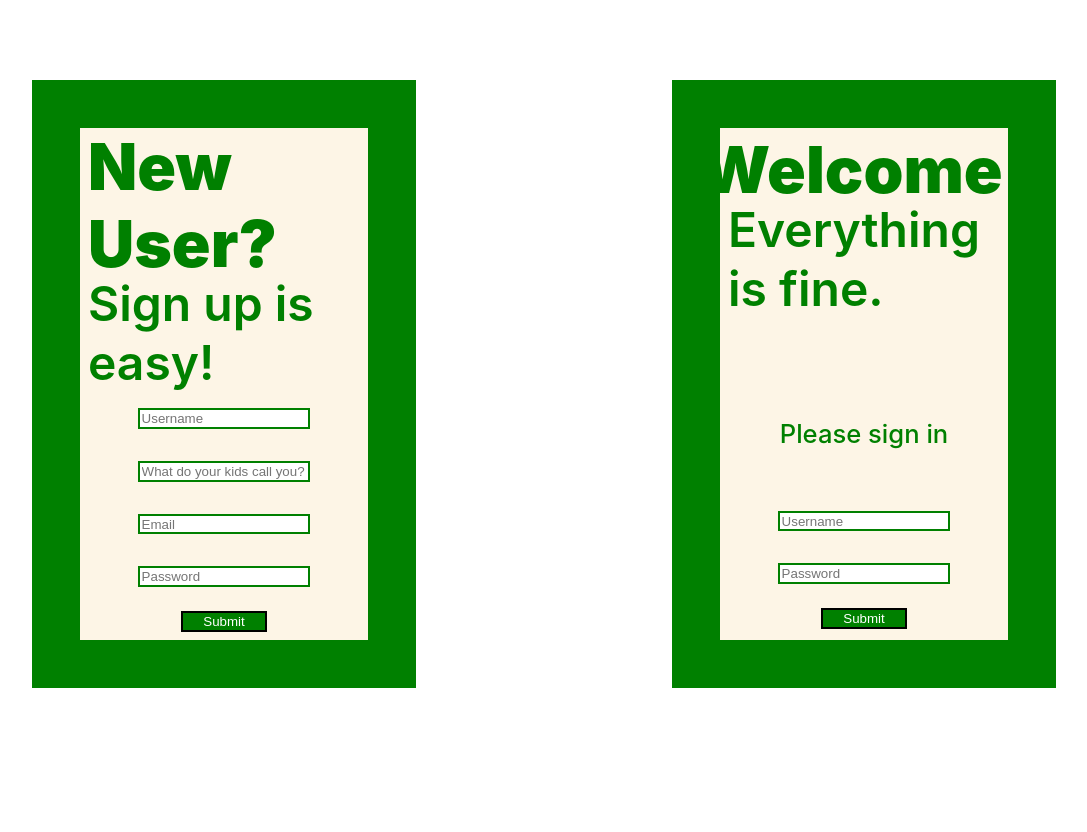
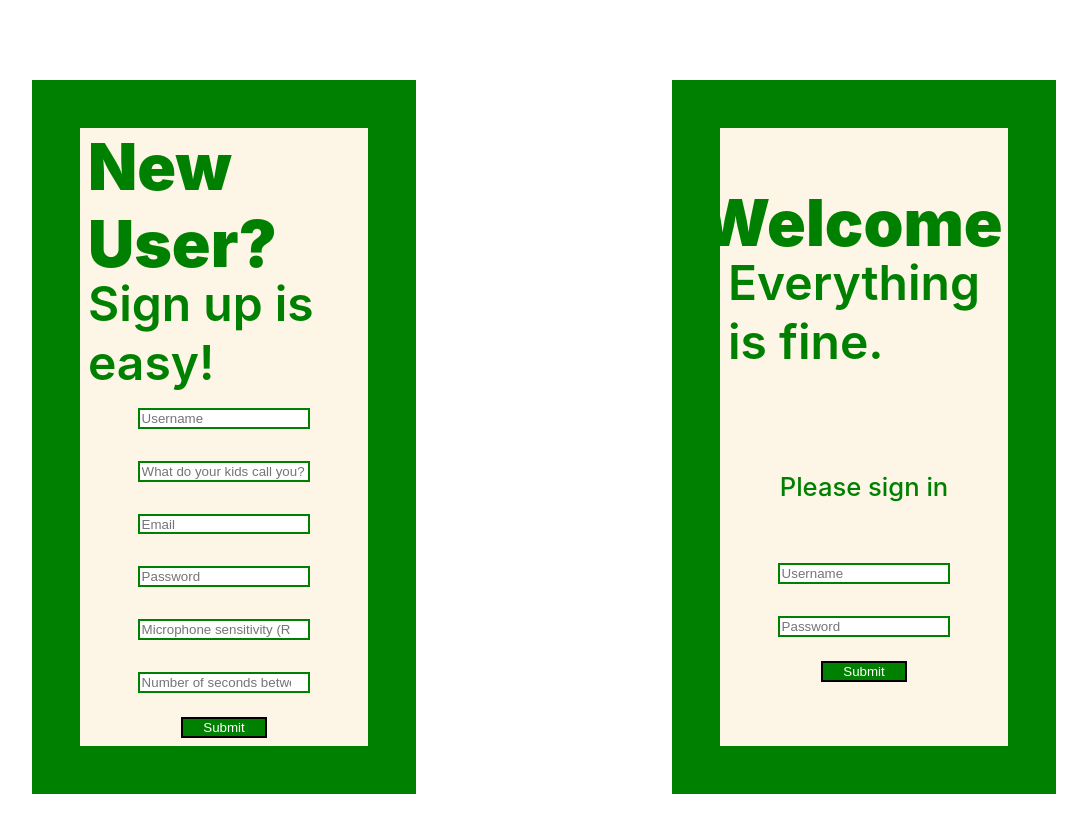
Before and after one commit to noise-controller-app/front-end, a React (Create React App) app in the folder noise-controller/: page / in a window 1280 px wide. Shown: the top 832 px of the page, without its empty margins (96-1183 px from the left). Before the commit the page ends 800 px from the top, so only its background shows below. Built offline with nearby package versions, Linux system fonts and the light colour scheme.

Commit message:
Added new fields to registration box

```diff
--- a/noise-controller/src/components/Login.js
+++ b/noise-controller/src/components/Login.js
@@ -110,7 +110,7 @@ function LoginForm(props) {
       <StyledField name="username" placeholder="Username" />
 
       {errors.password && touched.password && <Alert>{errors.password}</Alert>}
-      <StyledField name="password" placeholder="Password" />
+      <StyledField type="password" name="password" placeholder="Password" />
 
       <StyledSubmitButton
         type="submit"
--- a/noise-controller/src/components/RegisterForm.js
+++ b/noise-controller/src/components/RegisterForm.js
@@ -108,10 +108,19 @@ function UserForm({ touched, errors }) {
       <StyledField name="email" placeholder="Email" />
 
       {errors.password && touched.password && <Alert>{errors.password}</Alert>}
-      <StyledField name="password" placeholder="Password" />
+      <StyledField type="password" name="password" placeholder="Password" />
 
-      {/* {errors.classroom && touched.classroom &&<Alert>{errors.classroom}</Alert>}
-        <StyledField name="classroom" placeholder="Classroom Name" /> */}
+      <StyledField
+        type="number"
+        name="mic_sensitivity"
+        placeholder="Microphone sensitivity (Recommended: 1.25 to 3.75)"
+      />
+
+      <StyledField
+        type="number"
+        name="animal_change_time"
+        placeholder="Number of seconds between new animals"
+      />
 
       <StyledSubmitButton type="submit" name="Submit" placeholder="Submit" />
     </StyledForm>
@@ -124,16 +133,16 @@ export default withFormik({
     email,
     teacher_name,
     password,
-    classroom
+    mic_sensitivity,
+    animal_change_time
   }) => {
     return {
       username: username || "",
       email: email || "",
       teacher_name: teacher_name || "",
       password: password || "",
-      mic_sensitivity: 2,
-      animal_change_time: 7
-      // classroom: classroom || '',
+      mic_sensitivity: mic_sensitivity || "",
+      animal_change_time: animal_change_time || ""
     };
   },
 
```
